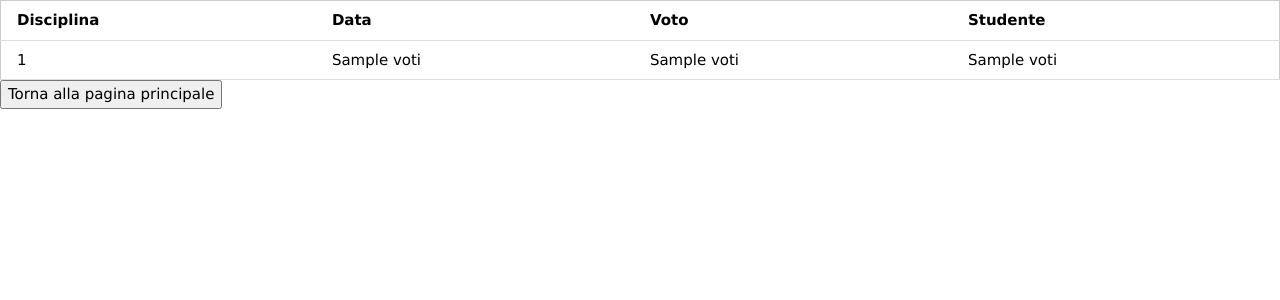
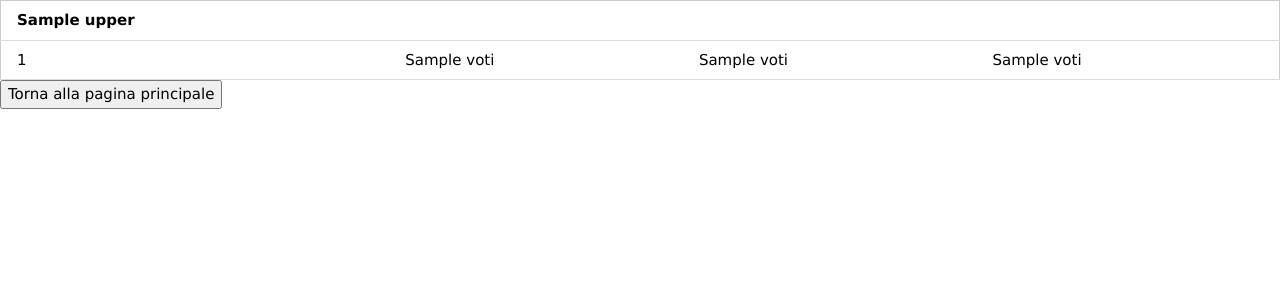
Before and after one commit to GiovanniAncora/db5CI, a Flask app: template templates/voti.html in a window 1280 px wide. Shown: the top 300 px of the page. Run offline with Flask 3, Linux system fonts and the light colour scheme; the template is opened without the code that fills it: most values are stand-ins (such as "Sample title", 1, 10 or a date in 2020).

Commit message:
Sistemate le intestazioni dinamiche delle pagine

```diff
--- a/app.py
+++ b/app.py
@@ -19,6 +19,6 @@
     queryVoti = 'SELECT * FROM verifiche WHERE studente = %s'
     cursore.execute(queryVoti, (studente,))
     risultatoVoti = cursore.fetchall()
-    return render_template("voti.html", voti=risultatoVoti)
+    return render_template("voti.html", voti=risultatoVoti, campi= cursore.description)
 
 app.run(debug=True)
--- a/templates/index.html
+++ b/templates/index.html
@@ -14,7 +14,7 @@
         <thead>
             <tr class="w3-cyan">
                 {% for campo in campi%}
-                <th>{{campo[0]}}</th>
+                <th>{{campo[0].upper()}}</th>
                 {% endfor %}
             </tr>
         </thead>
--- a/templates/voti.html
+++ b/templates/voti.html
@@ -10,10 +10,9 @@
     <table class="w3-table-all w3-hoverable">
         <thead>
             <tr>
-                <th>Disciplina</th>
-                <th>Data</th>
-                <th>Voto</th>
-                <th>Studente</th>
+                {% for c in campi %}
+                <th>{{c[0].upper()}}</th>
+                {% endfor %}
             </tr>
         </thead>
         <tbody>
```
